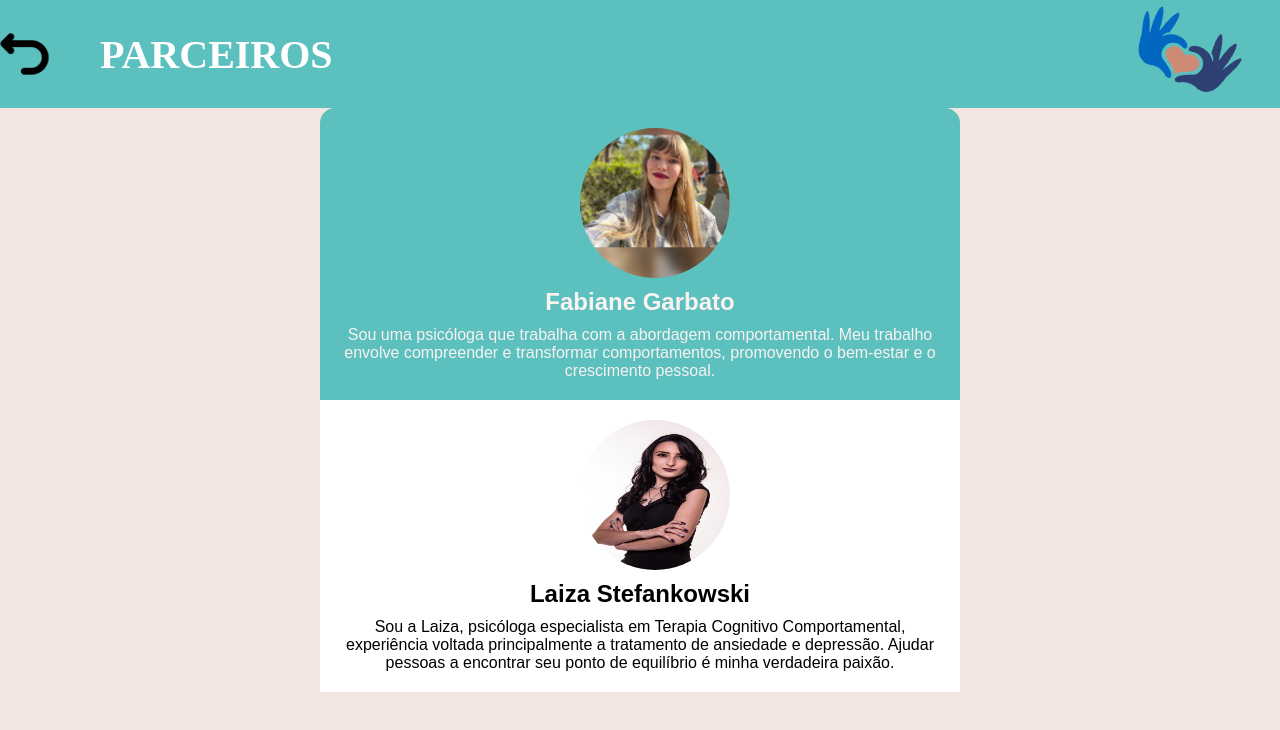
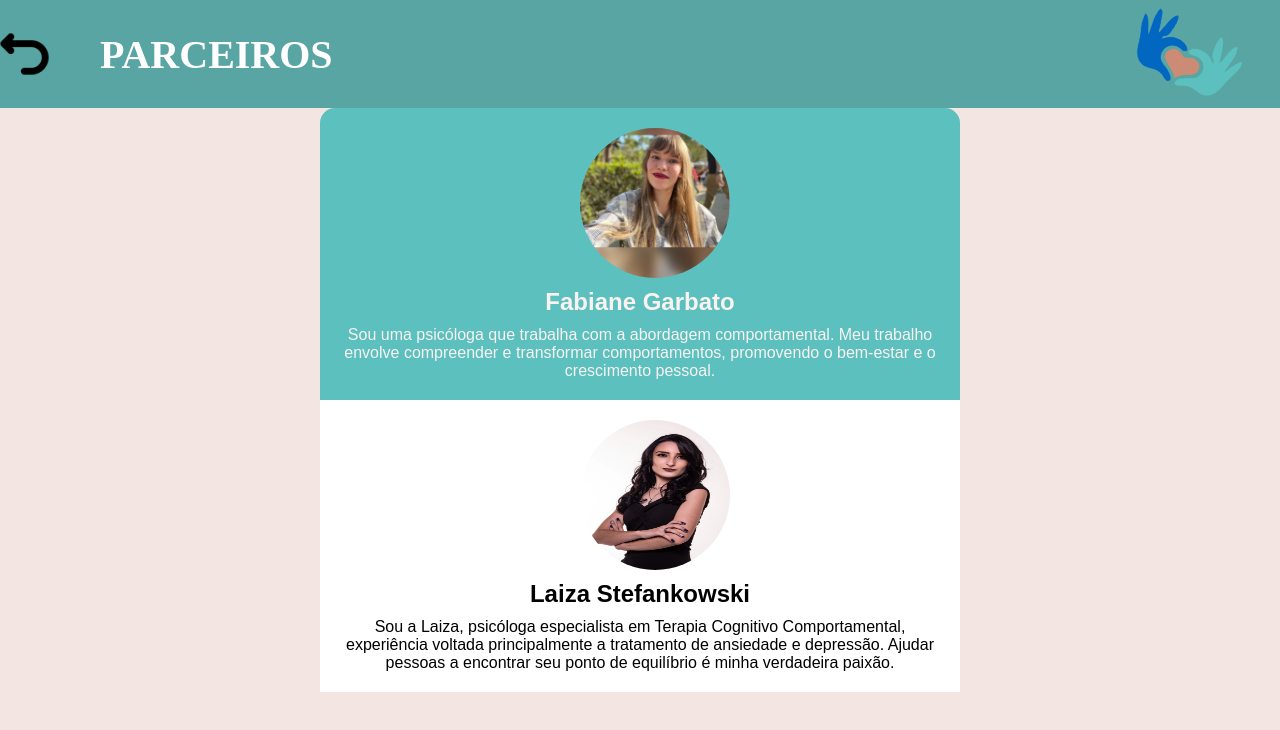
Before and after one commit to anaccdg/HelpMindFront, a React (Create React App) app: page /Indication in a window 1280 px wide. Shown: the top 730 px of the page. Built offline with nearby package versions, Linux system fonts and the light colour scheme.

Commit message:
Ajustes de codigo

```diff
--- a/src/pages/Conversation/conversation.css
+++ b/src/pages/Conversation/conversation.css
@@ -4,7 +4,7 @@
   height: 108px;
   left: 0px;
   top: 0px;
-  background: #5BC0BE;
+  background: #58a5a4;
 }
 
 .apelido {
--- a/src/pages/Conversation/conversation.js
+++ b/src/pages/Conversation/conversation.js
@@ -7,7 +7,7 @@ import dog3 from "../../images/form/dog3.png";
 import cat1 from "../../images/form/cat1.png";
 import cat2 from "../../images/form/cat2.png";
 import cat3 from "../../images/form/cat3.png";
-import { showMessageWarn } from '../Utils/utils.js';
+import { showMessageWarn } from '../utils/utils.js';
 
 function Conversation() {
   const location = useLocation();
--- a/src/pages/Erro/erro.css
+++ b/src/pages/Erro/erro.css
@@ -4,7 +4,7 @@
     height: 108px;
     left: 0px;
     top: 0px;
-    background: #5BC0BE;
+    background: #58a5a4;
   }
 
 .background {
--- a/src/pages/Form/form.css
+++ b/src/pages/Form/form.css
@@ -13,7 +13,7 @@ html, body {
 
 .header {
   width: 100vw;
-  background-color: #5BC0BE;
+  background-color: #58a5a4;
   color: white;
   padding: 30px;
   display: flex;
--- a/src/pages/Form/form.js
+++ b/src/pages/Form/form.js
@@ -13,7 +13,7 @@ import FormControl from '@mui/material/FormControl';
 import InputLabel from '@mui/material/InputLabel';
 import { Link } from 'react-router-dom';
 import './form.css';
-import {showMessageError, showMessageWarn} from '../Utils/utils.js';
+import {showMessageError, showMessageWarn} from '../utils/utils.js';
 
 function Form() {
     const [avatar, setAvatar] = useState('');
--- a/src/pages/Questionario/questionario.css
+++ b/src/pages/Questionario/questionario.css
@@ -8,7 +8,7 @@
   height: 108px;
   left: 0px;
   top: 0px;
-  background: #5BC0BE;
+  background: #58a5a4;
   display: flex;
   justify-content: center;
   align-items: center;
@@ -108,3 +108,17 @@
   height: 85%;
   object-fit: cover;
 }
+
+::-webkit-scrollbar {
+  width: 10px;
+}
+
+::-webkit-scrollbar-thumb {
+  background-color: #5BC0BE;
+  border-radius: 5px;
+}
+
+::-webkit-scrollbar-track {
+  background-color: #d1e9e8;
+  border-radius: 5px;
+}
```
Also changed, not shown: src/components/Header/header.css (deleted, +0 -25 lines), src/components/Header/index.js (deleted, +0 -13 lines), src/images/logo.png.
